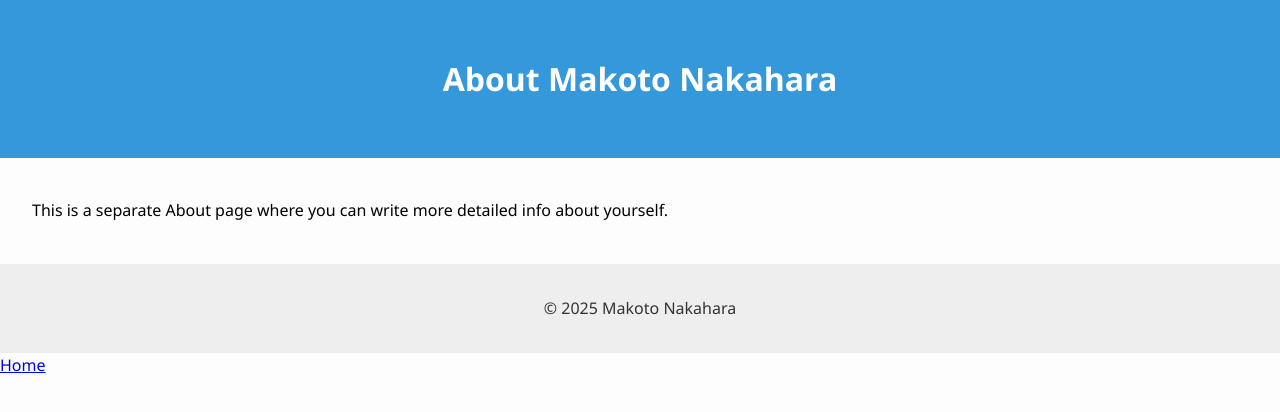
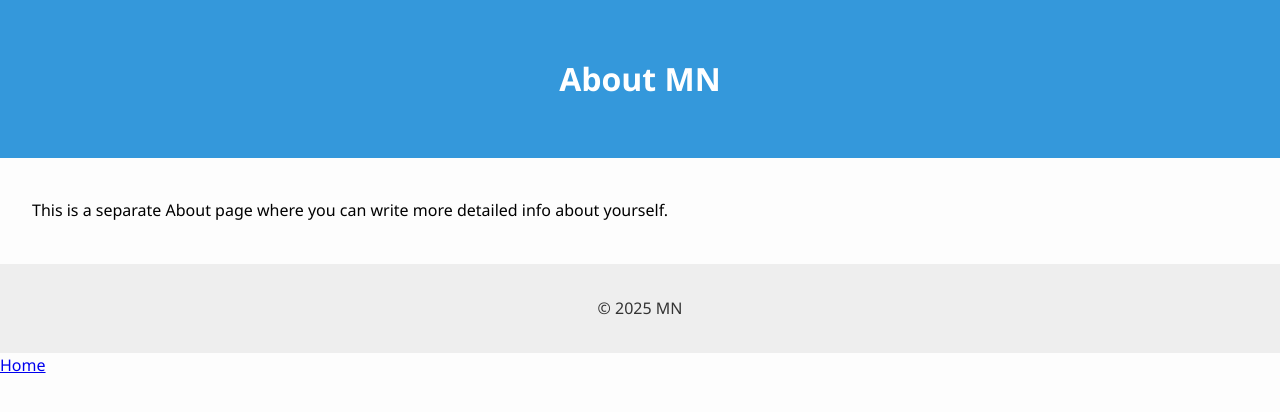
Before and after one commit to makotuoogle/my-portfolio-site, a plain HTML site: page about.html in a window 1280 px wide. Drawn offline with Linux system fonts and the light colour scheme.

Commit message:
Update about.html

```diff
--- a/about.html
+++ b/about.html
@@ -7,7 +7,7 @@
 </head>
 <body>
   <header>
-    <h1>About Makoto Nakahara</h1>
+    <h1>About MN</h1>
   </header>
 
   <section>
@@ -15,7 +15,7 @@
   </section>
 
   <footer>
-    <p>© 2025 Makoto Nakahara</p>
+    <p>© 2025 MN</p>
   </footer>
 
   <a href="index.html">Home</a>
```
